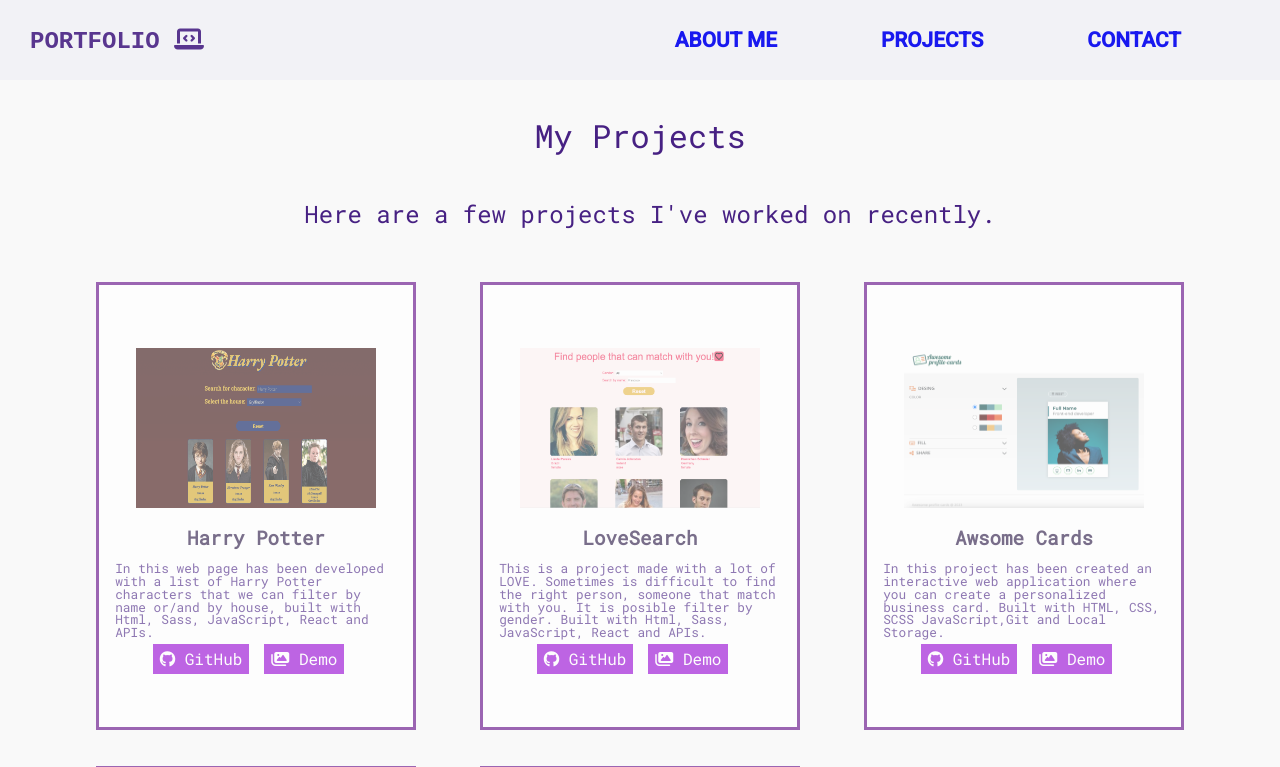
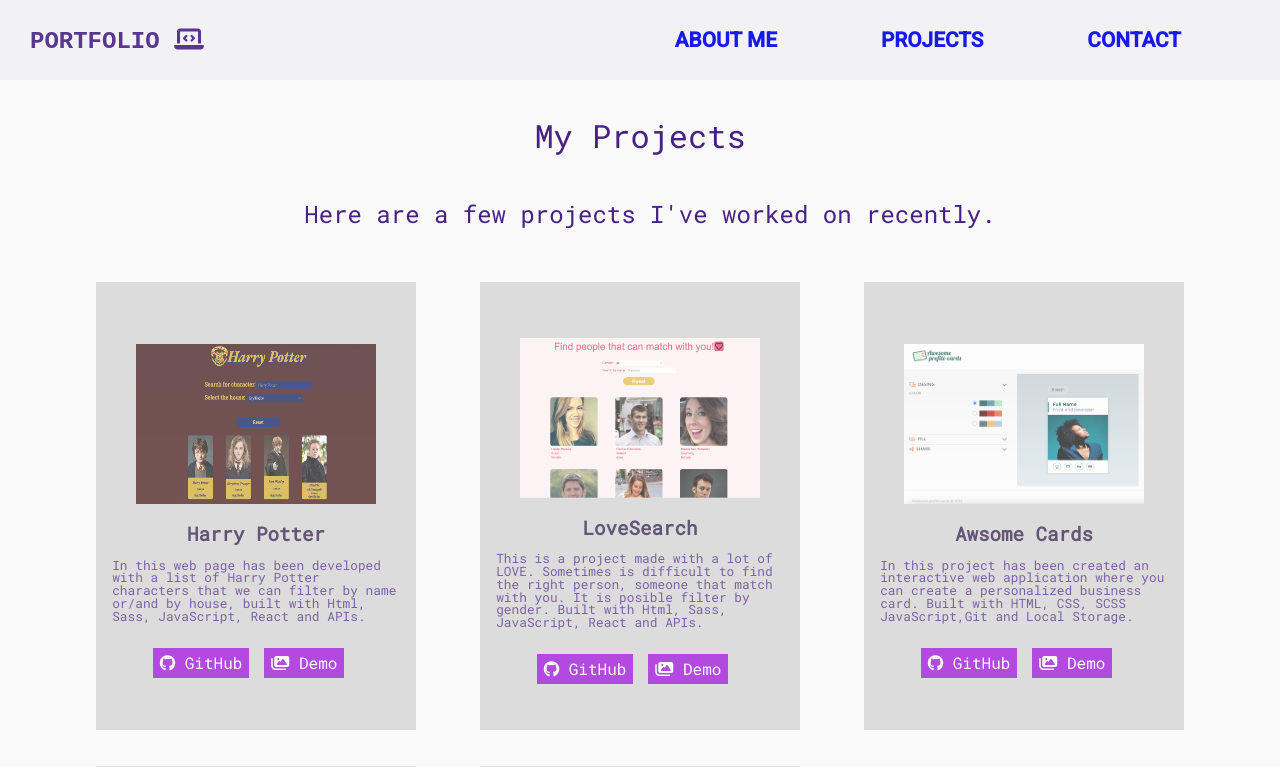
Before and after one commit to patriciabog/PortfolioPatricia, a React (Create React App) app: page /#/projects in a window 1280 px wide. Shown: the top 767 px of the page. Built offline with nearby package versions, Linux system fonts and the light colour scheme.

Commit message:
changed style in project component

```diff
--- a/src/styles/layout/_projects.scss
+++ b/src/styles/layout/_projects.scss
@@ -69,15 +69,15 @@
         flex-direction: column;
         justify-content: center;
         align-items: center;
-        border: 3px solid #5d0383;
+        //border: 3px solid #5d0383;
         font-family: $font-familyMono;
         padding: 0.7rem;
         width: 18rem;
         height: 25rem;
         margin-bottom: 20px;
-        opacity: 0.6;
+        opacity: 0.7;
         transition: 0.3s;
-        background-color: white;
+        background-color: #D1D1D1;
 
          &__img {
             width: 10rem;
@@ -137,6 +137,7 @@
              }
             &__links {
                 padding: 0px;
+                margin-top: 20px;
             }
             &__p {
                 font-size: 0.8rem;
```
Also changed, not shown: src/images/nodejs.png (added).
